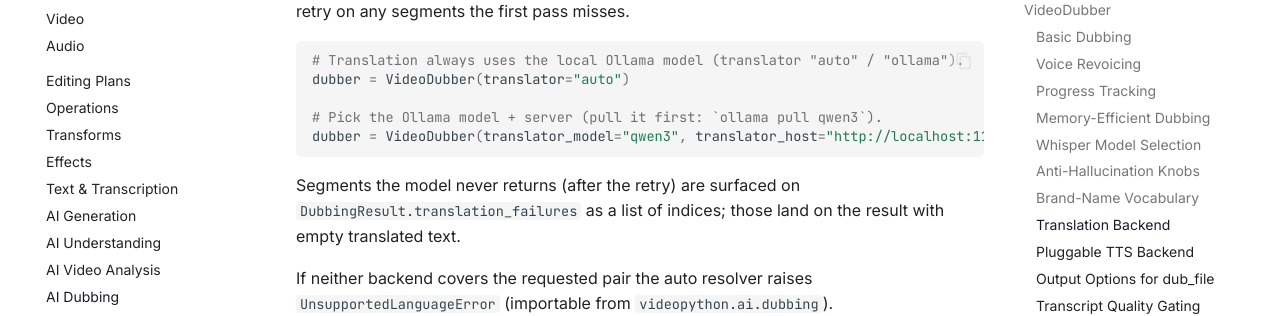
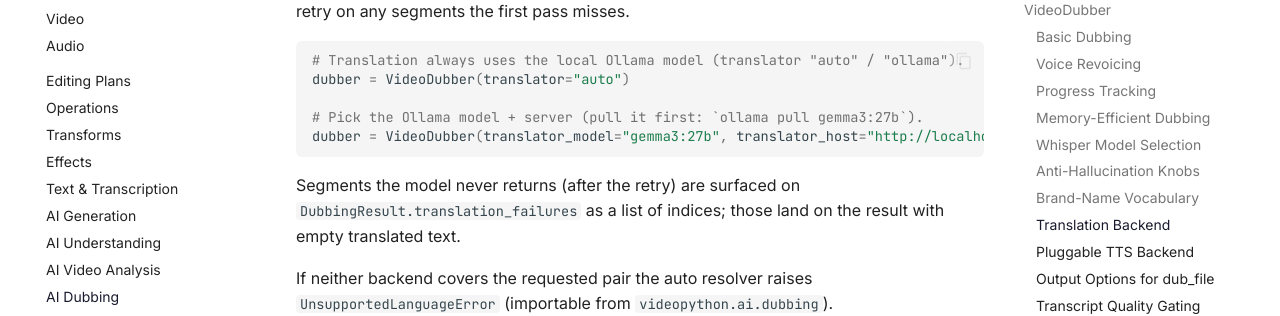
Before and after one commit to BartWojtowicz/videopython, an MkDocs documentation site: the page built from docs/api/ai/dubbing.md, in a window 1280 px wide and 900 px high, scrolled down 3986 px. Shown: the part 152-468 px from the top of the window. Built offline with MkDocs 1.6.1 and Material for MkDocs 9.7.7, drawn with Linux system fonts in a browser that asks for light colours; comment, search, counter and statistics services are not loaded.

Commit message:
chore(ai): default Ollama models to gemma3:27b
Use the verified gemma3:27b as the default for the planner, scene captioner, and
translator (all overridable via model= / translator_model=). Docs updated.

````diff
--- a/docs/api/ai/dubbing.md
+++ b/docs/api/ai/dubbing.md
@@ -194,8 +194,8 @@ context window, with one parse-retry on any segments the first pass misses.
 # Translation always uses the local Ollama model (translator "auto" / "ollama").
 dubber = VideoDubber(translator="auto")
 
-# Pick the Ollama model + server (pull it first: `ollama pull qwen3`).
-dubber = VideoDubber(translator_model="qwen3", translator_host="http://localhost:11434")
+# Pick the Ollama model + server (pull it first: `ollama pull gemma3:27b`).
+dubber = VideoDubber(translator_model="gemma3:27b", translator_host="http://localhost:11434")
 ```
 
 Segments the model never returns (after the retry) are surfaced on
@@ -404,7 +404,7 @@ config = DubbingConfig(
     device="cuda",
     low_memory=True,
     whisper_model="large",
-    translator_model="qwen3",
+    translator_model="gemma3:27b",
     vocabulary=["Klarna", "Allegro"],
 )
 dubber = VideoDubber(config=config)
````
Also changed, not shown: docs/api/ai/understanding.md (+1 -1 lines), 3 other files.
